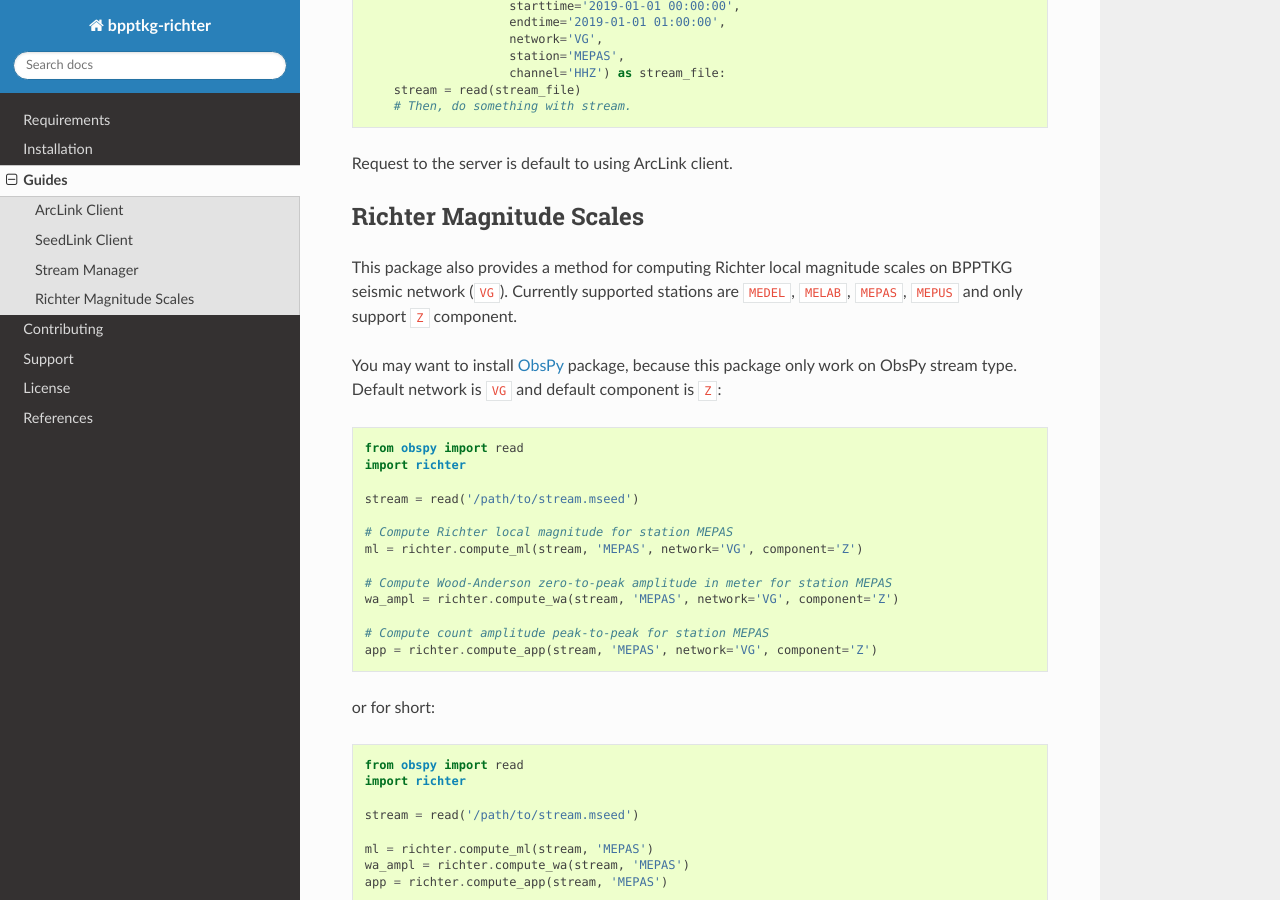
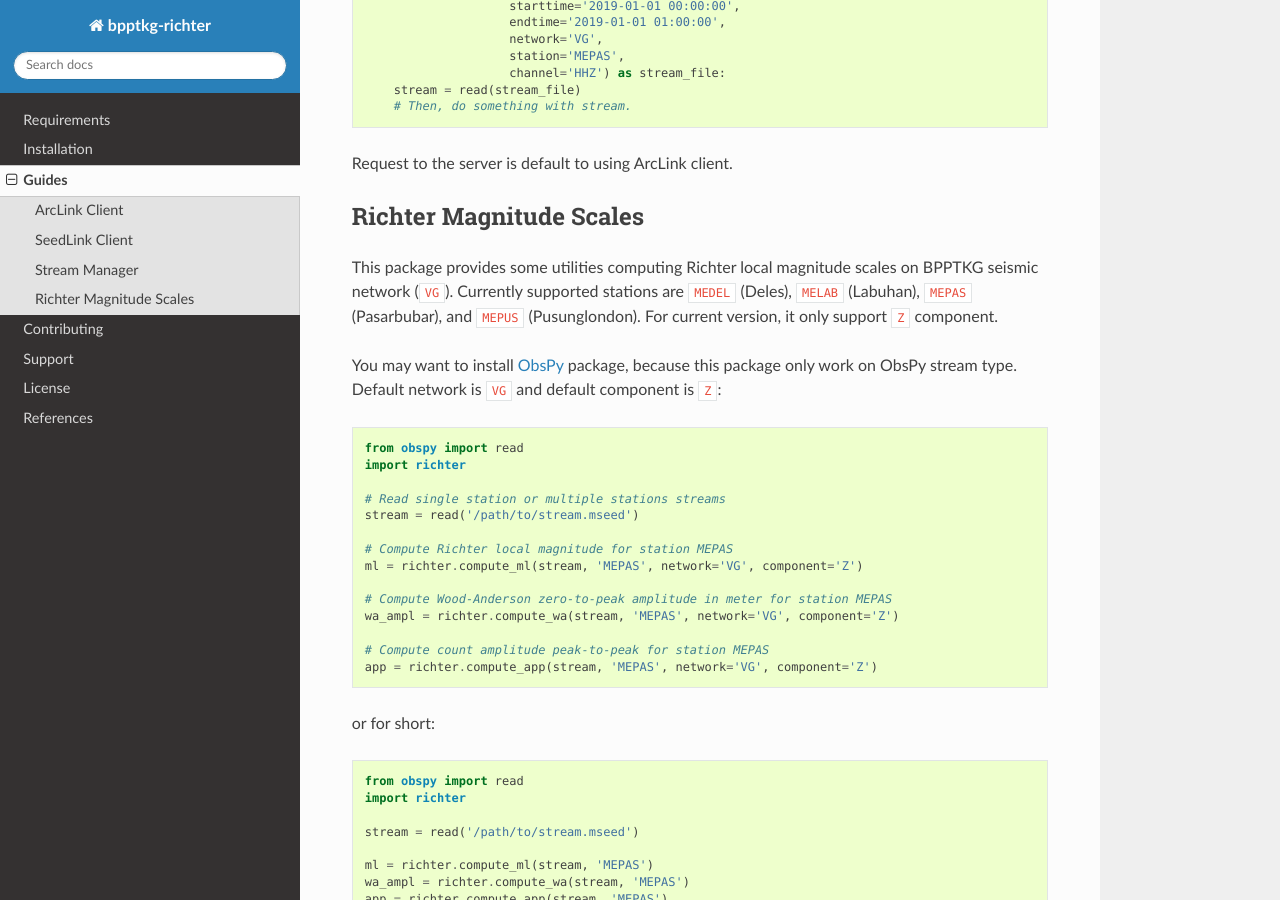
Before and after one commit to bpptkg/bpptkg-richter, a Sphinx documentation site: the page built from docs/guides.rst, in a window 1280 px wide and 900 px high, scrolled down 5847 px. Built offline with Sphinx 7.4.7 and the Read the Docs theme 2.0.0, drawn with Linux system fonts in a browser that asks for light colours.

Commit message:
Update documentation

```diff
--- a/docs/guides.rst
+++ b/docs/guides.rst
@@ -342,9 +342,10 @@ Request to the server is default to using ArcLink client.
 Richter Magnitude Scales
 ------------------------
 
-This package also provides a method for computing Richter local magnitude scales
-on BPPTKG seismic network (``VG``). Currently supported stations are ``MEDEL``,
-``MELAB``, ``MEPAS``, ``MEPUS`` and only support ``Z`` component.
+This package provides some utilities computing Richter local magnitude scales on
+BPPTKG seismic network (``VG``). Currently supported stations are ``MEDEL``
+(Deles), ``MELAB`` (Labuhan), ``MEPAS`` (Pasarbubar), and ``MEPUS``
+(Pusunglondon). For current version, it only support ``Z`` component.
 
 You may want to install `ObsPy`_ package, because this package only work on
 ObsPy stream type. Default network is ``VG`` and default component is ``Z``:
@@ -354,6 +355,7 @@ ObsPy stream type. Default network is ``VG`` and default component is ``Z``:
     from obspy import read
     import richter
 
+    # Read single station or multiple stations streams
     stream = read('/path/to/stream.mseed')
 
     # Compute Richter local magnitude for station MEPAS
```
Also changed, not shown: README.md (+8 -17 lines), 1 other file.
